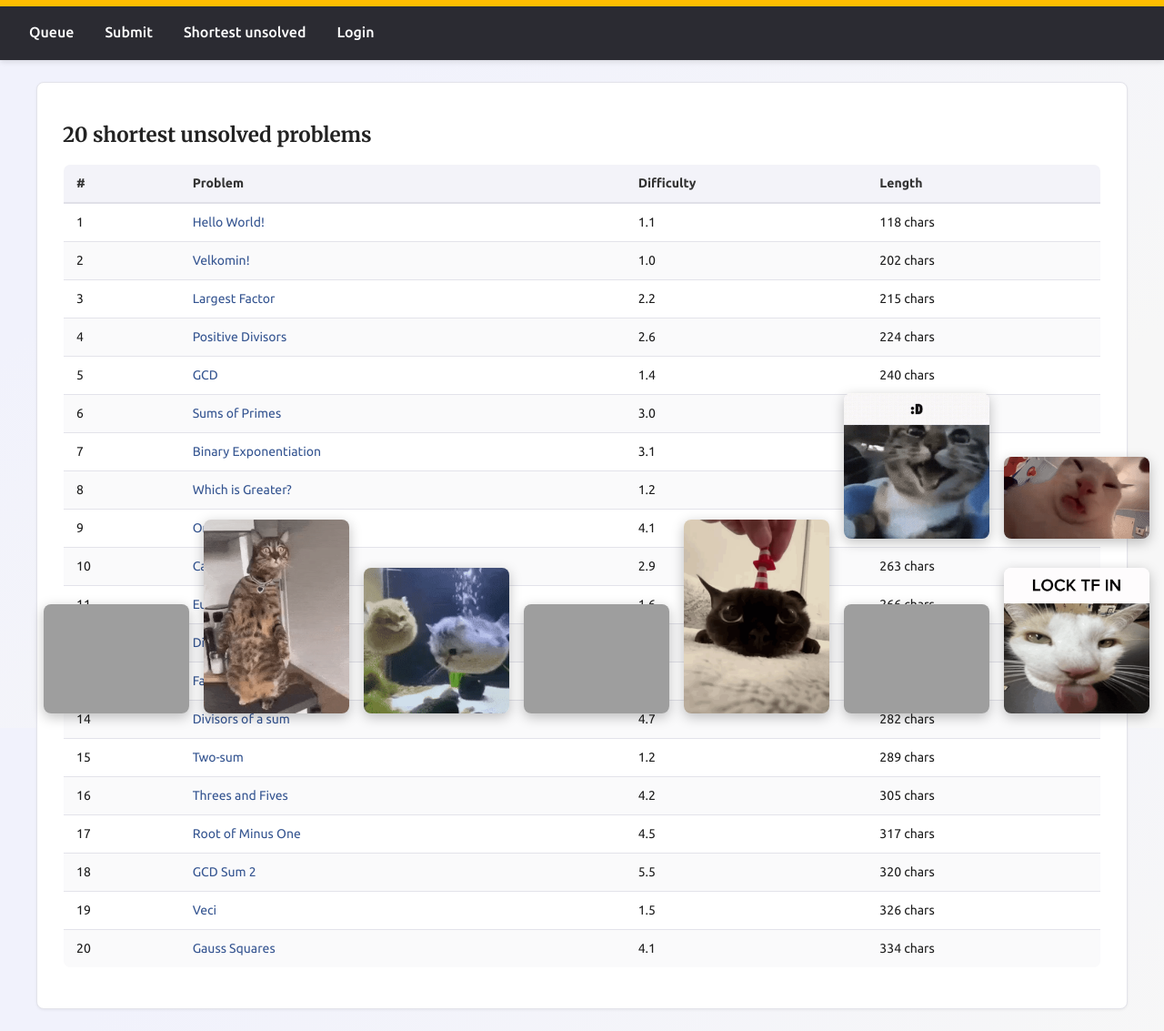
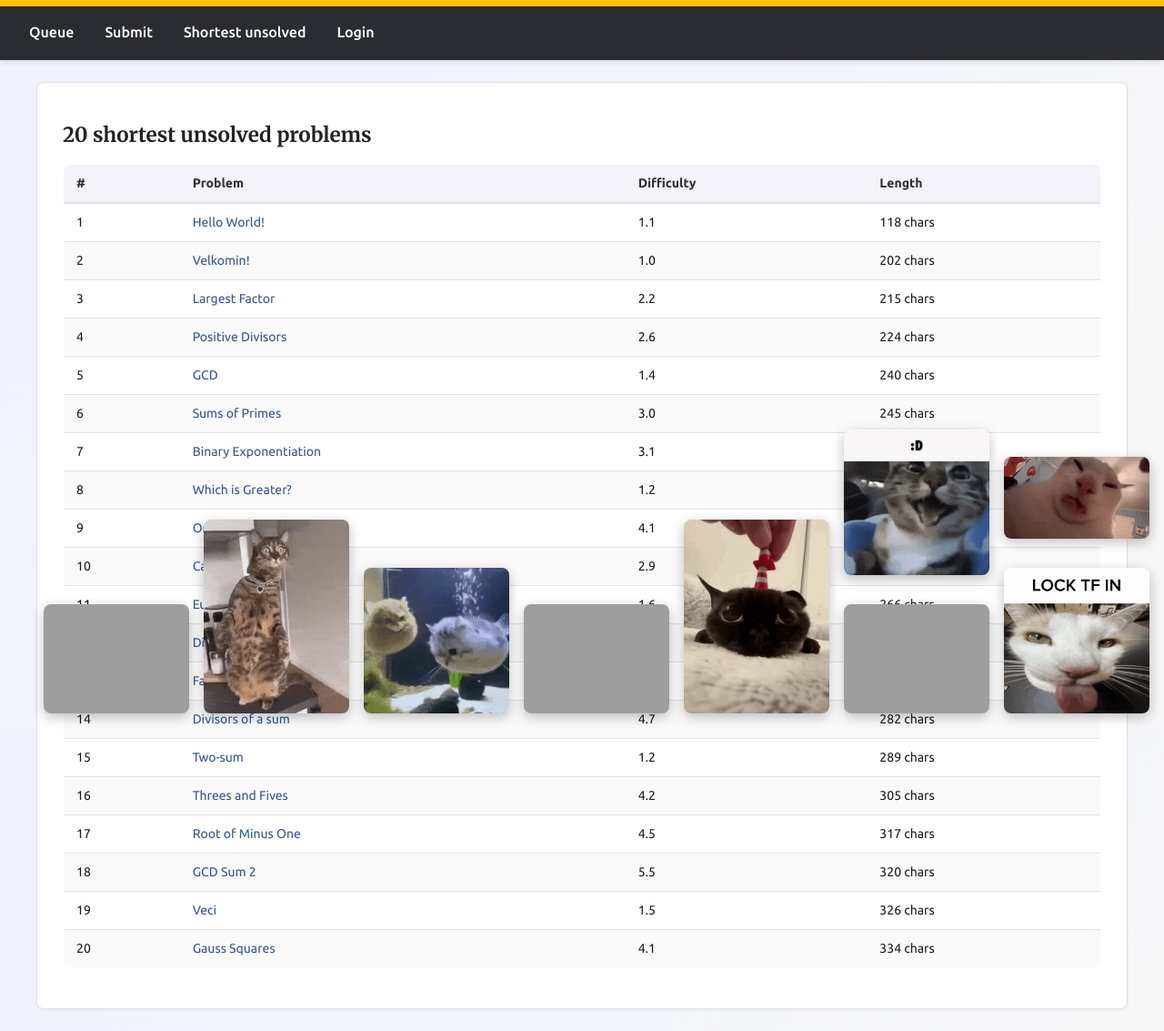
Before and after one commit to Matistjati/kattis-speedrun, a Flask app: page /shortest-unsolved in a window 1280 px wide. Shown: the whole page at 91% size. Run offline with Flask 3, Linux system fonts and the light colour scheme; data that the repository does not hold is empty; some libraries are stand-ins or nearby versions; grey boxes are pictures that could not be loaded.

Commit message:
Lower :D cat so its gap to seal matches lick-cat gap
Co-Authored-By: Claude Opus 4.8 <noreply@anthropic.com>

```diff
--- a/frontend/static/css/style.css
+++ b/frontend/static/css/style.css
@@ -380,7 +380,7 @@ form[action="/login"] .form-control { flex: 1; }
 
 .lock-in-happy-cat {
     right: 192px;
-    bottom: 208px;
+    bottom: 168px;
 }
 
 /* ── Flash messages ─────────────────────────────────── */
```
